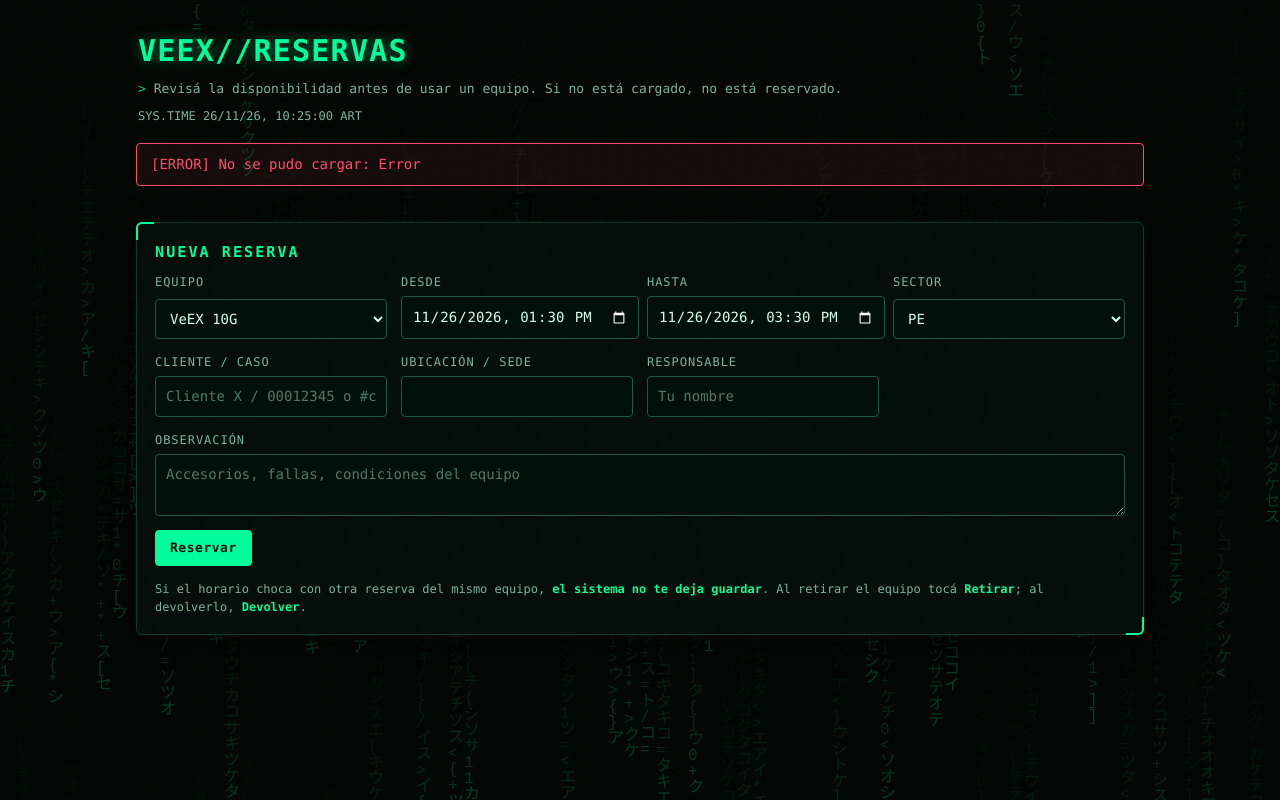
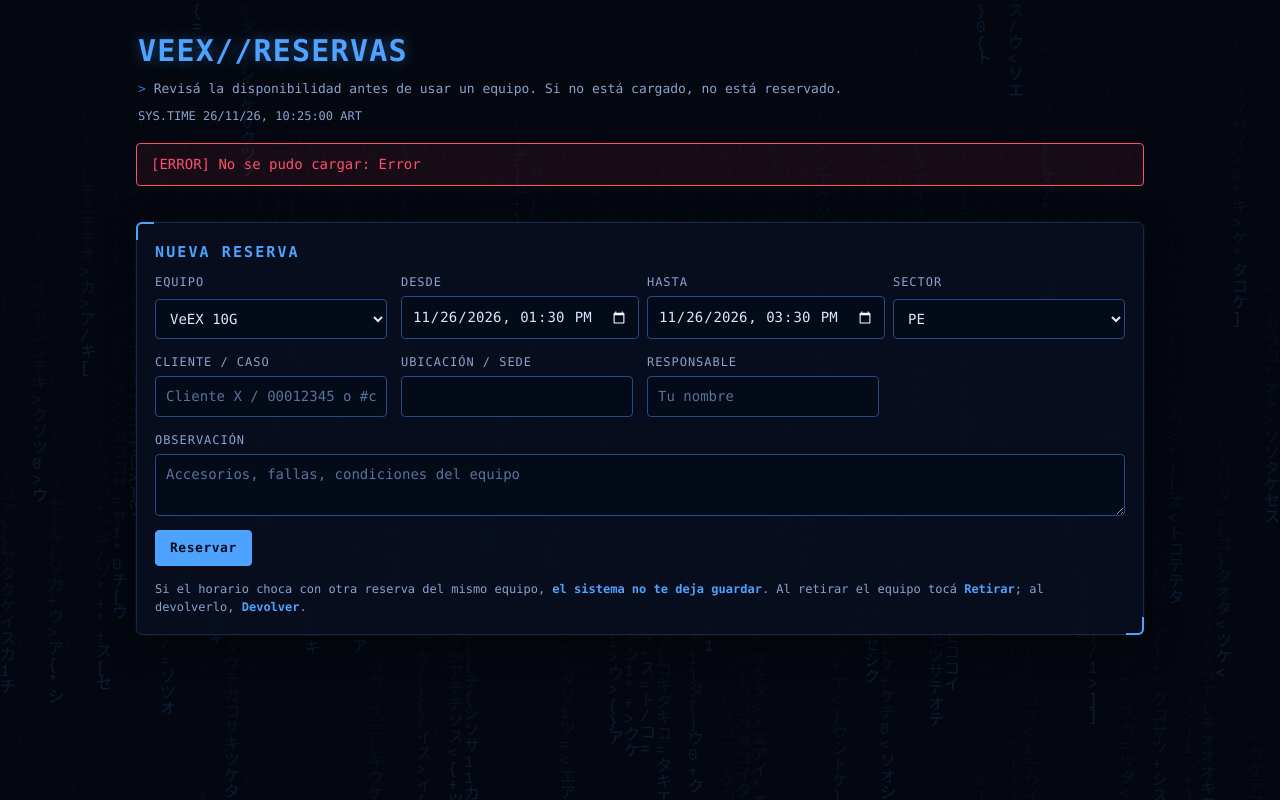
Before and after one commit to acerina22/reserva-veex, a website: page public/index.html in a window 1280 px wide. Drawn offline with Linux system fonts and the light colour scheme; no server answers.

Commit message:
Paleta azul, sin cursor parpadeante
Co-Authored-By: Claude Sonnet 5.5 <noreply@anthropic.com>
Claude-Session: https://claude.ai/code/session_01YMfArYbJhFu8qe4pyjDJXw

```diff
--- a/public/index.html
+++ b/public/index.html
@@ -7,31 +7,30 @@
 <title>VeEX // reservas</title>
 <style>
   :root {
-    --bg:#040807; --panel:rgba(6,16,13,.88); --line:#12382c; --line2:#1d5a45;
-    --ink:#d4ffee; --mut:#7fb39c; --g:#00ff9c; --g2:#00c97a;
-    --cy:#38e1ff; --am:#ffb020; --rd:#ff4d6d;
+    --bg:#050912; --panel:rgba(8,15,30,.9); --line:#16294d; --line2:#27498a;
+    --ink:#dbe8ff; --mut:#8aa2cc; --g:#4da3ff; --g2:#2f7de0; --ok:#3fb27f;
+    --cy:#a78bfa; --am:#ffb020; --rd:#ff4d6d;
     --mono: ui-monospace,"SF Mono","Cascadia Code",Menlo,Consolas,monospace;
   }
   * { box-sizing:border-box; }
   html { color-scheme:dark; }
   body { margin:0; font:15px/1.5 var(--mono); background:var(--bg); color:var(--ink); min-height:100vh; }
-  #rain { position:fixed; inset:0; width:100%; height:100%; z-index:0; opacity:.22; pointer-events:none; }
+  #rain { position:fixed; inset:0; width:100%; height:100%; z-index:0; opacity:.18; pointer-events:none; }
   .wrap { position:relative; z-index:1; max-width:1040px; margin:0 auto; padding:20px 16px 48px; display:grid; gap:18px; }
   header { padding:8px 2px 0; }
-  header h1 { margin:0; font-size:clamp(22px,4vw,30px); letter-spacing:.04em; color:var(--g); text-shadow:0 0 14px rgba(0,255,156,.45); }
-  header h1 .cur { display:inline-block; width:.6ch; height:1em; background:var(--g); margin-left:6px; vertical-align:-2px; animation:blink 1.1s steps(1) infinite; }
+  header h1 { margin:0; font-size:clamp(22px,4vw,30px); letter-spacing:.04em; color:var(--g); text-shadow:0 0 14px rgba(77,163,255,.4); }
   header p { margin:6px 0 0; color:var(--mut); font-size:13px; }
   header p::before { content:"> "; color:var(--g2); }
   .reloj { margin-top:8px; font-size:12px; color:var(--mut); }
   .panel { background:var(--panel); border:1px solid var(--line); border-radius:6px; padding:18px; backdrop-filter:blur(3px);
-           box-shadow:0 0 0 1px rgba(0,255,156,.03), 0 8px 30px rgba(0,0,0,.5); position:relative; }
+           box-shadow:0 0 0 1px rgba(77,163,255,.04), 0 8px 30px rgba(0,0,0,.5); position:relative; }
   .panel::before { content:""; position:absolute; left:-1px; top:-1px; width:16px; height:16px; border-top:2px solid var(--g); border-left:2px solid var(--g); border-radius:6px 0 0 0; }
   .panel::after { content:""; position:absolute; right:-1px; bottom:-1px; width:16px; height:16px; border-bottom:2px solid var(--g); border-right:2px solid var(--g); border-radius:0 0 6px 0; }
   h2 { margin:0 0 10px; font-size:15px; letter-spacing:.14em; text-transform:uppercase; color:var(--g); font-weight:700; }
   .equipos { display:grid; grid-template-columns:repeat(auto-fit,minmax(310px,1fr)); gap:18px; }
   .st { display:flex; align-items:center; gap:10px; font-weight:700; font-size:16px; }
   .dot { width:11px; height:11px; border-radius:50%; background:currentColor; box-shadow:0 0 10px currentColor; flex:none; }
-  .libre { color:var(--g); } .retirado { color:var(--am); } .vencido { color:var(--rd); } .reservado { color:var(--cy); }
+  .libre { color:var(--ok); } .retirado { color:var(--am); } .vencido { color:var(--rd); } .reservado { color:var(--cy); }
   .vencido .dot { animation:pulse 1s ease-in-out infinite; }
   .meta { color:var(--mut); font-size:13px; margin-top:6px; word-break:break-word; }
   .meta b { color:var(--ink); font-weight:600; }
@@ -44,31 +43,30 @@
   button { font:inherit; font-size:13px; color:var(--ink); background:transparent; border:1px solid var(--line2); border-radius:4px; padding:7px 14px; cursor:pointer; letter-spacing:.04em; min-height:36px; }
   button:hover { border-color:var(--g); color:var(--g); }
   button:focus-visible, input:focus-visible, select:focus-visible, textarea:focus-visible { outline:2px solid var(--g); outline-offset:2px; }
-  button.p { background:var(--g); border-color:var(--g); color:#02140c; font-weight:700; }
-  button.p:hover { background:#5dffbf; color:#02140c; box-shadow:0 0 16px rgba(0,255,156,.5); }
+  button.p { background:var(--g); border-color:var(--g); color:#04101f; font-weight:700; }
+  button.p:hover { background:#7dbaff; color:#04101f; box-shadow:0 0 16px rgba(77,163,255,.45); }
   button:disabled { opacity:.5; cursor:wait; }
   form { display:grid; grid-template-columns:repeat(auto-fit,minmax(220px,1fr)); gap:14px; }
   label { display:grid; gap:5px; font-size:12px; color:var(--mut); letter-spacing:.08em; text-transform:uppercase; }
   input, select, textarea { font:inherit; font-size:14px; letter-spacing:0; text-transform:none; padding:9px 10px; color:var(--ink);
-           background:#02100b; border:1px solid var(--line2); border-radius:4px; }
-  input::placeholder, textarea::placeholder { color:#4f7a68; }
+           background:#030a18; border:1px solid var(--line2); border-radius:4px; }
+  input::placeholder, textarea::placeholder { color:#5a729c; }
   input[type=datetime-local] { color-scheme:dark; }
   .full { grid-column:1/-1; }
   #msg { display:none; padding:10px 14px; border-radius:4px; border:1px solid; font-size:14px; }
   #msg.e { display:block; color:var(--rd); border-color:var(--rd); background:rgba(255,77,109,.08); }
-  #msg.o { display:block; color:var(--g); border-color:var(--g2); background:rgba(0,255,156,.07); }
+  #msg.o { display:block; color:var(--ok); border-color:var(--ok); background:rgba(63,178,127,.08); }
   .regla { font-size:12px; color:var(--mut); margin:14px 0 0; }
   .regla b { color:var(--g); }
-  @keyframes blink { 50% { opacity:0; } }
-  @keyframes pulse { 50% { opacity:.35; } }
-  @media (prefers-reduced-motion: reduce) { header h1 .cur, .vencido .dot { animation:none; } #rain { display:none; } }
+    @keyframes pulse { 50% { opacity:.35; } }
+  @media (prefers-reduced-motion: reduce) { .vencido .dot { animation:none; } #rain { display:none; } }
 </style>
 </head>
 <body>
 <canvas id="rain" aria-hidden="true"></canvas>
 <div class="wrap">
   <header>
-    <h1>VEEX//RESERVAS<span class="cur"></span></h1>
+    <h1>VEEX//RESERVAS</h1>
     <p>Revisá la disponibilidad antes de usar un equipo. Si no está cargado, no está reservado.</p>
     <div class="reloj" id="reloj"></div>
   </header>
@@ -230,8 +228,8 @@ function reloj() {
   function size_() { c.width = innerWidth; c.height = innerHeight; cols = Math.ceil(c.width / size); drops = Array.from({ length: cols }, () => Math.random() * -50); }
   addEventListener("resize", size_); size_();
   setInterval(() => {
-    x.fillStyle = "rgba(4,8,7,.12)"; x.fillRect(0, 0, c.width, c.height);
-    x.fillStyle = "#00ff9c"; x.font = size + "px monospace";
+    x.fillStyle = "rgba(5,9,18,.12)"; x.fillRect(0, 0, c.width, c.height);
+    x.fillStyle = "#2f7de0"; x.font = size + "px monospace";
     drops.forEach((y, i) => {
       x.fillText(glyphs[Math.floor(Math.random() * glyphs.length)], i * size, y * size);
       drops[i] = y * size > c.height && Math.random() > .975 ? 0 : y + 1;
```
